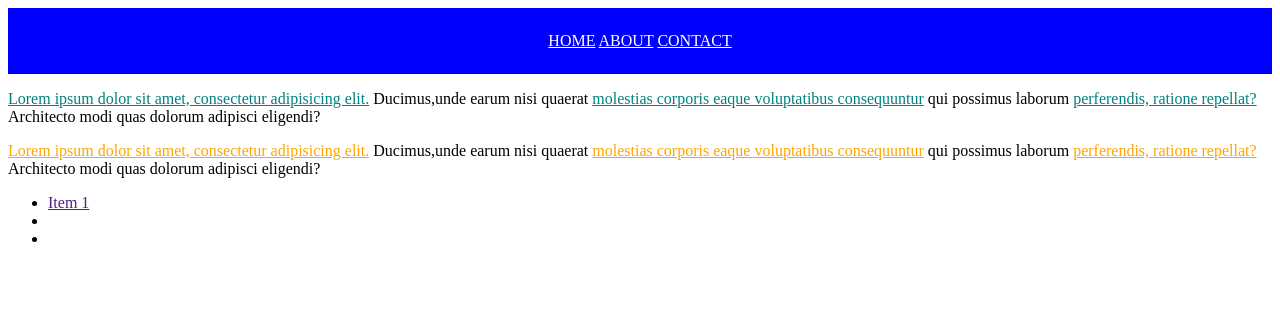
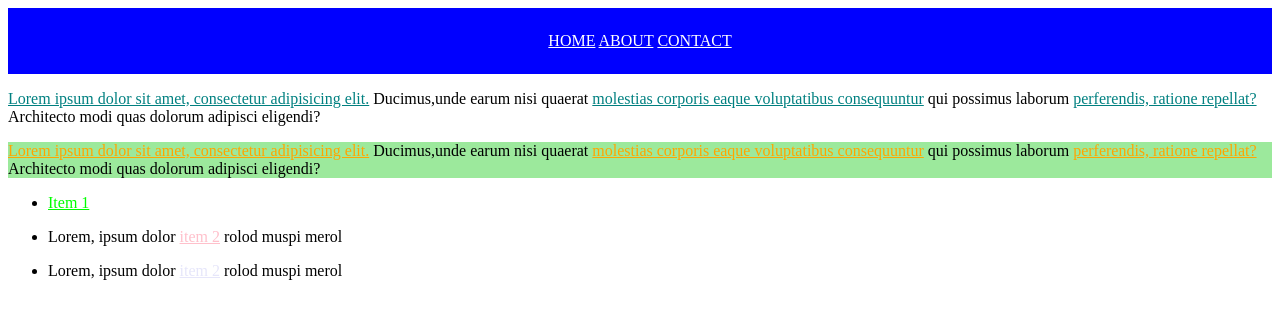
Before and after one commit to ohilliard/ohilliard.github.io, a plain HTML site: page combining-selectors-demo/index.html in a window 1280 px wide. Drawn offline with Linux system fonts and the light colour scheme.

Commit message:
combining-selectors-demo

```diff
--- a/combining-selectors-demo/css/style.css
+++ b/combining-selectors-demo/css/style.css
@@ -12,3 +12,18 @@ p a {
 p.warning a {
     color: orange;
 }
+p.warning {
+    background-color: rgb(156, 233, 156);
+}
+ul a {
+    color:green;
+}
+ul a {
+    color: lime;
+}
+ul p a {
+    color: pink;
+}
+ul div a {
+    color: lavender;
+}
--- a/combining-selectors-demo/index.html
+++ b/combining-selectors-demo/index.html
@@ -30,8 +30,19 @@
             <li>
             <a href="">Item 1</a>
             </li>
-            <li></li>
-            <li></li>
-        </ul>
+            <li>
+                <p>
+                    Lorem, ipsum dolor
+                    <a href="">item 2</a>
+                    rolod muspi merol
+                </p>
+            </li>
+            <li>
+                <div>
+                    Lorem, ipsum dolor
+                    <a href="">item 2</a>
+                    rolod muspi merol
+                </div>
+            </li>
     </body>
 </html>
```
